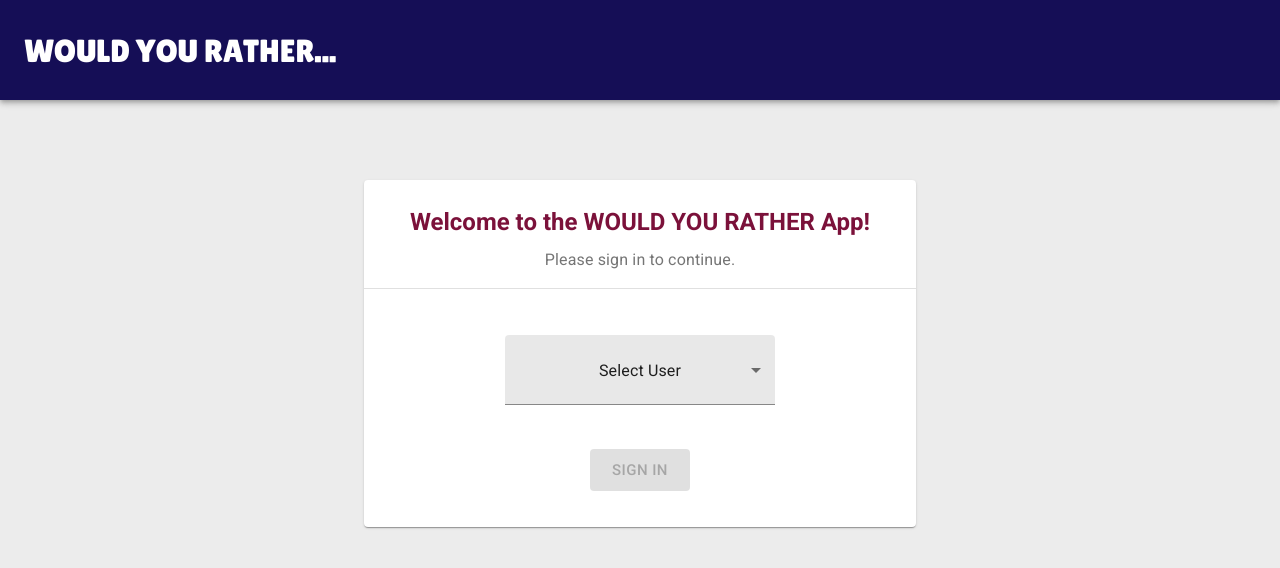
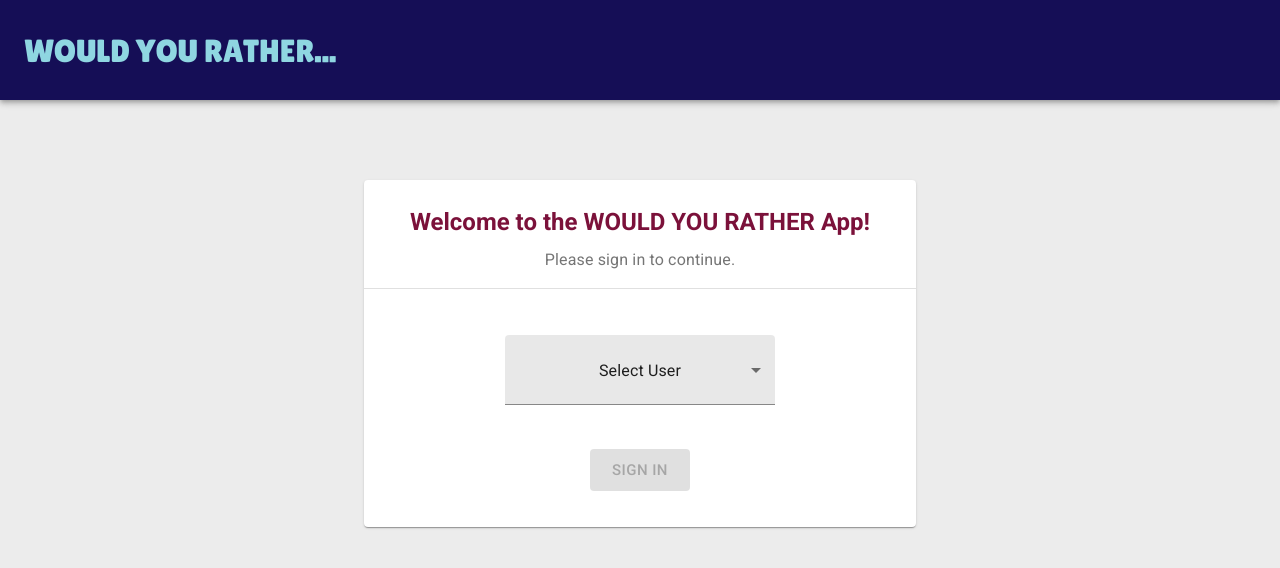
Before and after one commit to deboradurek/would-you-rather-app, a React (Create React App) app: page /leaderboard in a window 1280 px wide. Shown: the top 568 px of the page. Built offline with nearby package versions, Linux system fonts and the light colour scheme.

Commit message:
feat: Small styles changes

```diff
--- a/src/components/NavBar/styles.js
+++ b/src/components/NavBar/styles.js
@@ -15,6 +15,7 @@ export const StyledToolbar = styled(Toolbar)`
 export const LogoName = styled.span`
   font-family: 'Lilita One', cursive;
   font-size: 2rem;
+  color: ${(props) => props.theme.blueLight};
 `;
 
 export const GroupedLinks = styled.div`
--- a/src/styles/index.css
+++ b/src/styles/index.css
@@ -26,3 +26,8 @@ body {
 .full-width {
   width: 100%;
 }
+
+.score-img {
+  width: 40%;
+  margin-bottom: 20px;
+}
```
